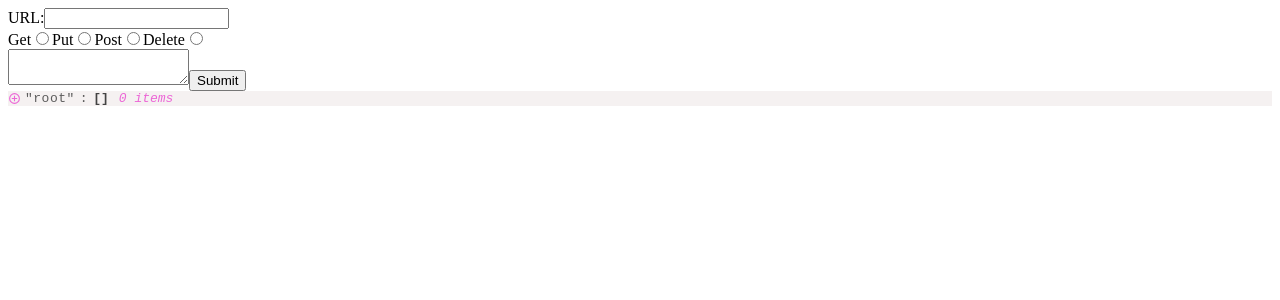
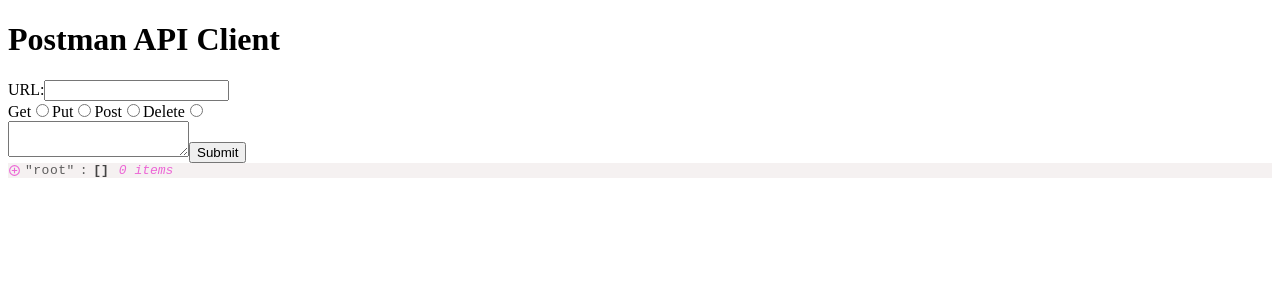
Before and after one commit to jennagoldman/postman-hooks, a React app: page / in a window 1280 px wide. Shown: the top 300 px of the page. Built offline with nearby package versions, Linux system fonts and the light colour scheme.

Commit message:
add Header component

```diff
--- a/src/components/App/App.jsx
+++ b/src/components/App/App.jsx
@@ -1,6 +1,12 @@
 import React from 'react';
+import Header from '../Header/Header.jsx';
 import RequestFormContainer from '../../containers/RequestFormContainer/RequestFormContainer.jsx';
 
 export default function App() {
-  return <RequestFormContainer />;
+  return (
+    <>
+      <Header />
+      <RequestFormContainer />
+    </>
+  );
 }
--- /dev/null
+++ b/src/components/Header/Header.jsx
@@ -0,0 +1,9 @@
+import React from 'react';
+
+const Header = () => (
+  <header>
+    <h1>Postman API Client</h1>
+  </header>
+);
+
+export default Header;
--- a/src/containers/RequestFormContainer/RequestFormContainer.jsx
+++ b/src/containers/RequestFormContainer/RequestFormContainer.jsx
@@ -23,9 +23,15 @@ const RequestFormContainer = () => {
   const handleRequestSubmit = (event) => {
     event.preventDefault();
 
+    if(method === 'get' || method === 'delete') {
+      setBody(null);
+    }
+
     fetch(url, {
       method,
-      body: method !== 'get' ? body.replace(/(\r\n|\n|\r)/gm, ' ').trim() : null,
+      body: method === 'post' || method === 'put'
+        ? body.replace(/(\r\n|\n|\r)/gm, ' ').trim()
+        : null,
       headers: {
         'Content-type': 'application/json; charset=UTF-8'
       }
```
